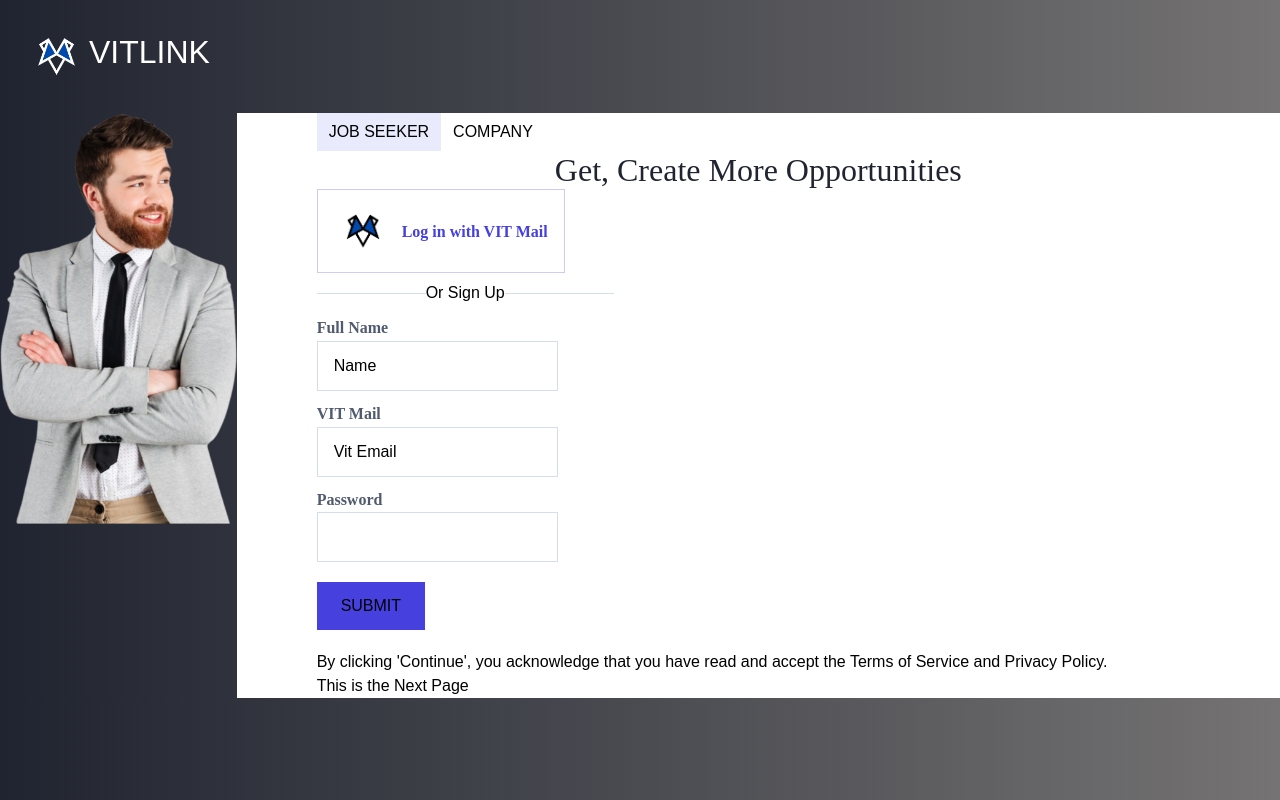
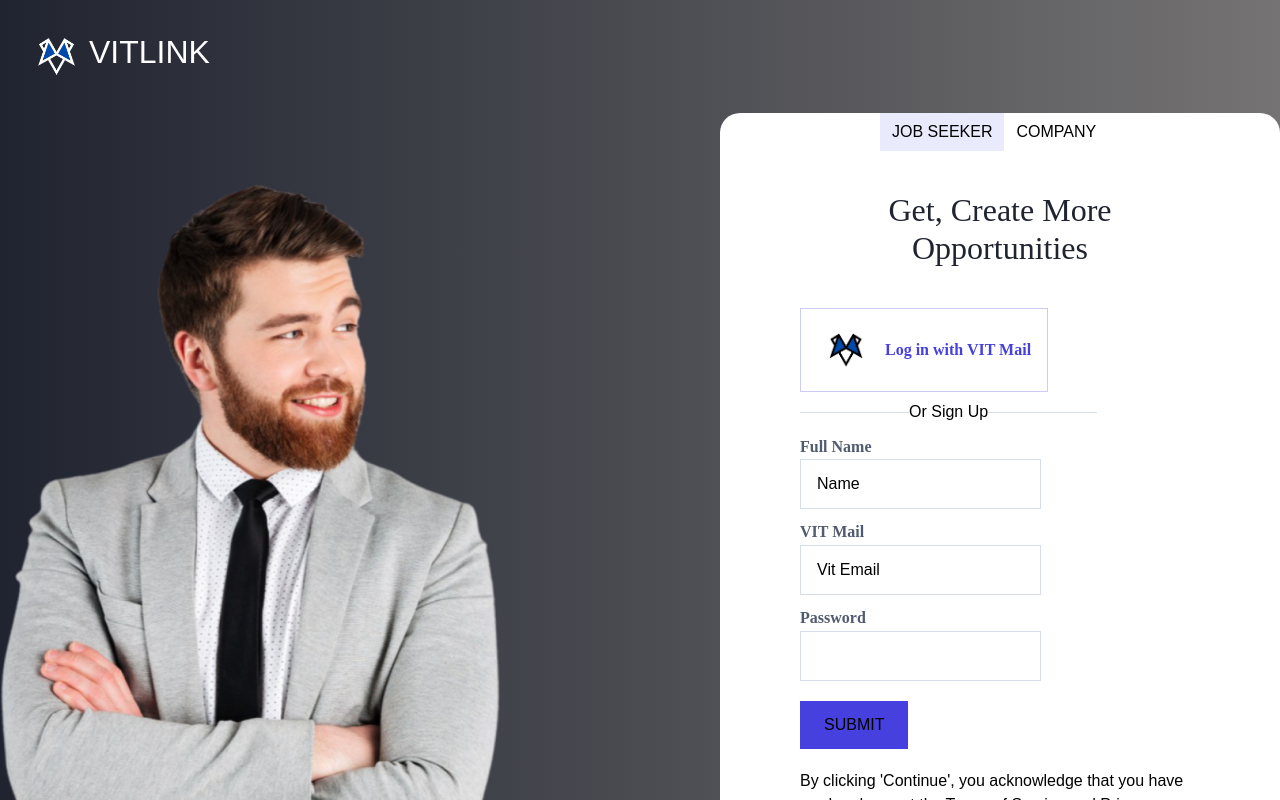
Before and after one commit to chaitanya-codes/VITLink, a Next.js app: page /login in a window 1280 px wide. Shown: the top 800 px of the page. Built offline with nearby package versions, Linux system fonts and the light colour scheme.

Commit message:
finished login page

```diff
--- a/src/app/login/page.tsx
+++ b/src/app/login/page.tsx
@@ -15,8 +15,8 @@ const Logo = () => (
 const Jobby = () => (
 	<Image
 	  src={img2}// Corrected path, relative to the public folder
-	  height={600} // Desired height
-	  width={300} // Desired width
+	  height={700} // Desired height
+	  width={500} // Desired width
 	  alt="Man"
 	/>
 );
@@ -26,16 +26,16 @@ export default function NextPage() {
         <Navbar showLogin ={false}/>
         <div className="flex">
           <div className="pbox">
-            <div className="photu mt-300 px-50 mb-0">
+            <div className="photu  mb-0">
             <Jobby></Jobby>
             </div>
           </div>
           <div className="lbox container px-20">
-            <div className="2buts flex">
+            <div className="2buts flex ml-20">
               <button className="rbut">JOB SEEKER</button>
               <button className="lbut">COMPANY</button>
             </div>
-            <p className="bigText">Get, Create More Opportunities</p>
+            <p className="bigText py-10">Get, Create More Opportunities</p>
             <button className="Vbut flex">
               <div><Logo></Logo></div>
               <div className="vitText"><p >Log in with VIT Mail</p></div>
--- a/src/app/styles/login.css
+++ b/src/app/styles/login.css
@@ -103,7 +103,11 @@ background: var(--Brands-Primary, #4640DE);
 .lbox{
     justify-content: center;
     align-items: center;
+    border-radius: 20px;
 }
 .photu{
-
+    margin-bottom: 0px;
+    margin-top: 20px;
+    padding-top: 50px;
+    width: 30lh;
 }
```
